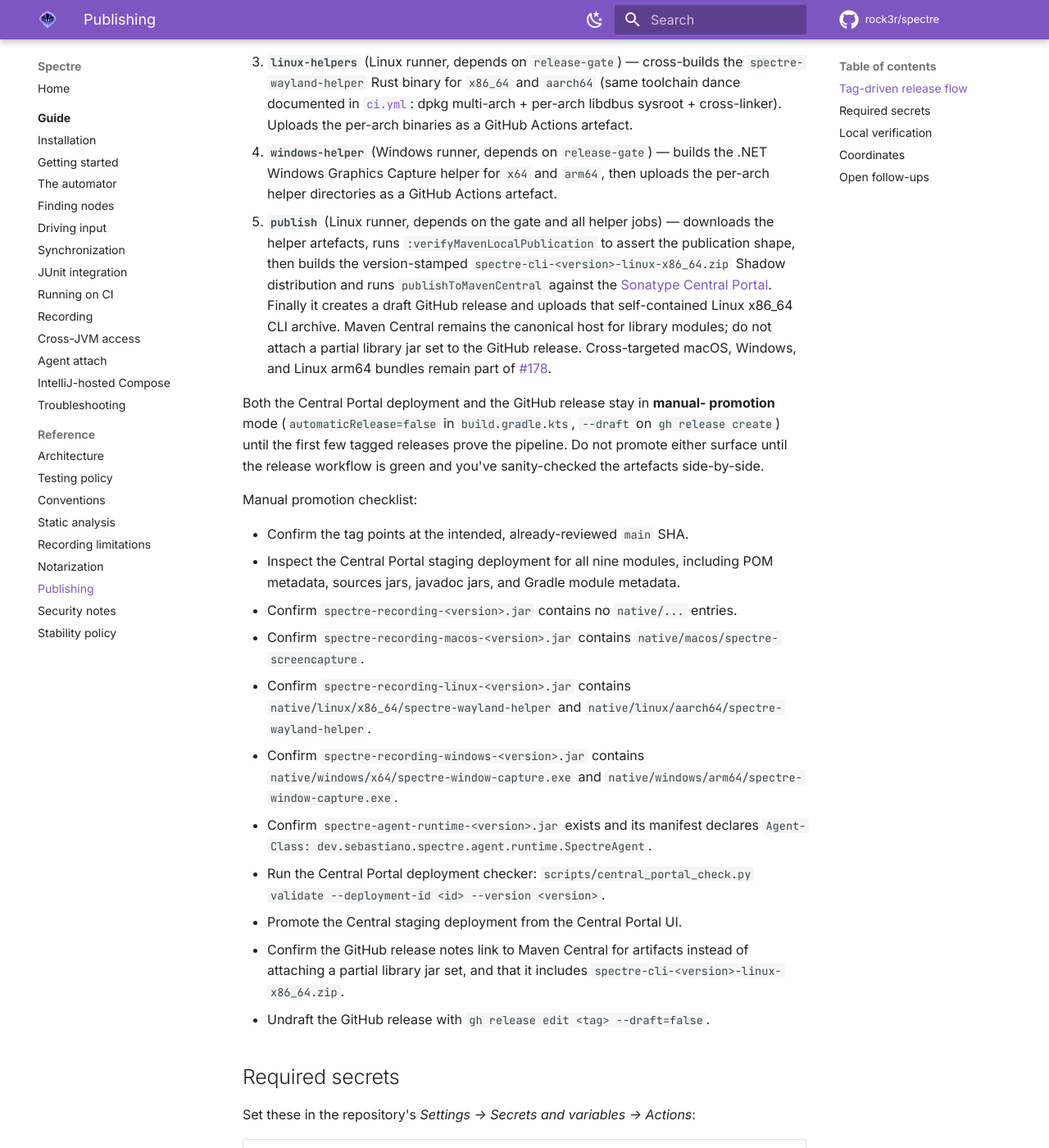
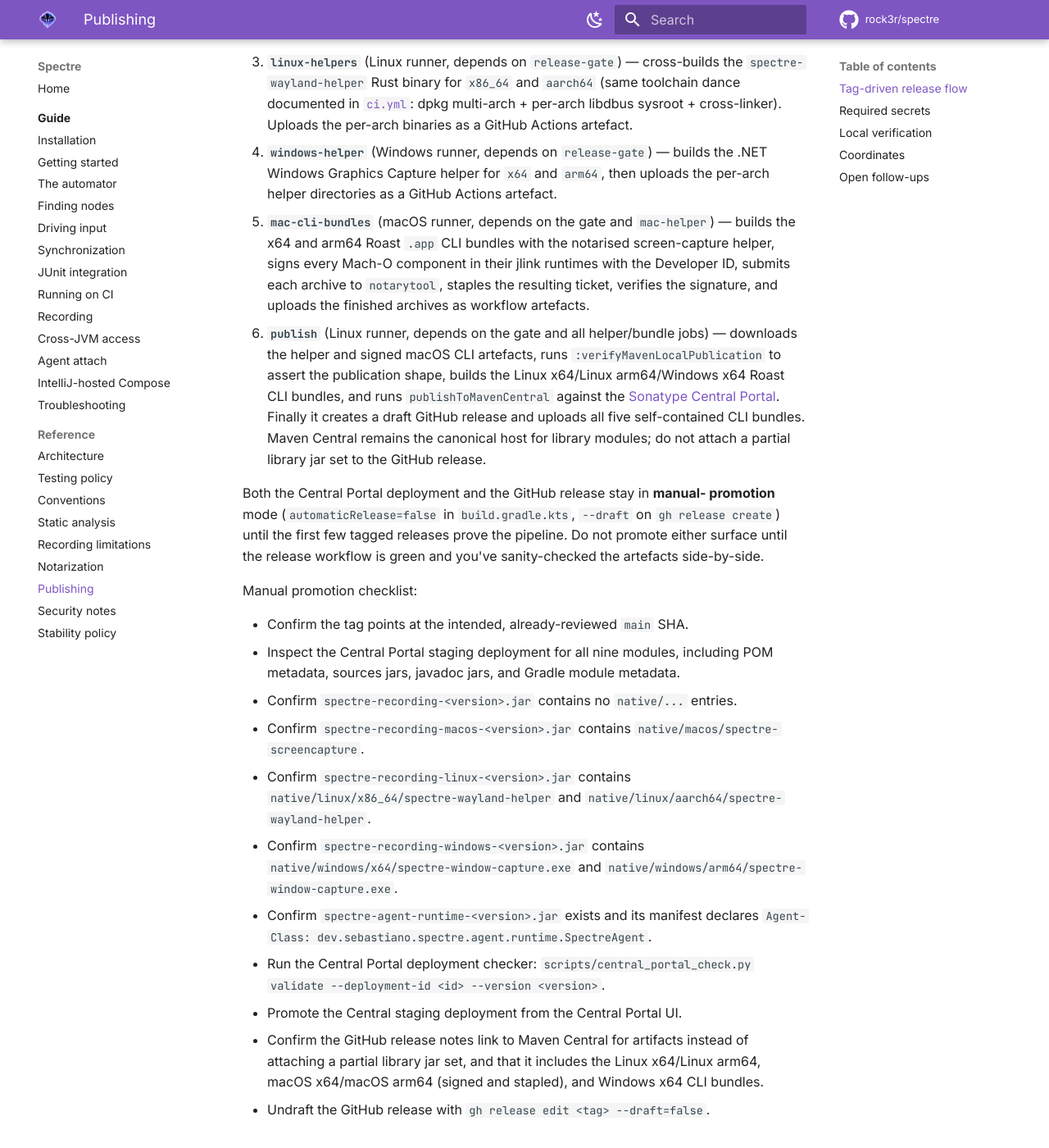
Before and after one commit to rock3r/spectre, an MkDocs documentation site: the page built from docs/PUBLISHING.md, in a window 1280 px wide and 1400 px high, scrolled down 742 px. Shown: the whole window at 82% size. Built offline with MkDocs 1.6.1 and Material for MkDocs 9.7.7, drawn with Linux system fonts in a browser that asks for light colours; comment, search, counter and statistics services are not loaded.

Commit message:
Sign and notarize macOS CLI bundles

```diff
--- a/docs/PUBLISHING.md
+++ b/docs/PUBLISHING.md
@@ -38,14 +38,18 @@
 4. **`windows-helper`** (Windows runner, depends on `release-gate`) — builds the
    .NET Windows Graphics Capture helper for `x64` and `arm64`, then uploads the
    per-arch helper directories as a GitHub Actions artefact.
-5. **`publish`** (Linux runner, depends on the gate and all helper jobs) — downloads the
-   helper artefacts, runs `:verifyMavenLocalPublication` to assert the publication shape, then
-   builds the version-stamped `spectre-cli-<version>-linux-x86_64.zip` Shadow distribution and
-   runs `publishToMavenCentral` against the [Sonatype Central Portal][central-portal]. Finally it
-   creates a draft GitHub release and uploads that self-contained Linux x86_64 CLI archive.
-   Maven Central remains the canonical host for library modules; do not attach a partial library
-   jar set to the GitHub release. Cross-targeted macOS, Windows, and Linux arm64 bundles remain
-   part of [#178](https://github.com/rock3r/spectre/issues/178).
+5. **`mac-cli-bundles`** (macOS runner, depends on the gate and `mac-helper`) — builds the
+   x64 and arm64 Roast `.app` CLI bundles with the notarised screen-capture helper, signs every
+   Mach-O component in their jlink runtimes with the Developer ID, submits each archive to
+   `notarytool`, staples the resulting ticket, verifies the signature, and uploads the finished
+   archives as workflow artefacts.
+6. **`publish`** (Linux runner, depends on the gate and all helper/bundle jobs) — downloads the
+   helper and signed macOS CLI artefacts, runs `:verifyMavenLocalPublication` to assert the
+   publication shape, builds the Linux x64/Linux arm64/Windows x64 Roast CLI bundles, and runs
+   `publishToMavenCentral` against the [Sonatype Central Portal][central-portal]. Finally it
+   creates a draft GitHub release and uploads all five self-contained CLI bundles. Maven Central
+   remains the canonical host for library modules; do not attach a partial library jar set to the
+   GitHub release.
 
 [ci-yml]: https://github.com/rock3r/spectre/blob/main/.github/workflows/ci.yml
 [central-portal]: https://central.sonatype.com/
@@ -76,8 +80,8 @@
   `scripts/central_portal_check.py validate --deployment-id <id> --version <version>`.
 - Promote the Central staging deployment from the Central Portal UI.
 - Confirm the GitHub release notes link to Maven Central for artifacts instead
-  of attaching a partial library jar set, and that it includes
-  `spectre-cli-<version>-linux-x86_64.zip`.
+  of attaching a partial library jar set, and that it includes the Linux x64/Linux arm64,
+  macOS x64/macOS arm64 (signed and stapled), and Windows x64 CLI bundles.
 - Undraft the GitHub release with `gh release edit <tag> --draft=false`.
 
 ## Required secrets
```
Also changed, not shown: 1 other file.
